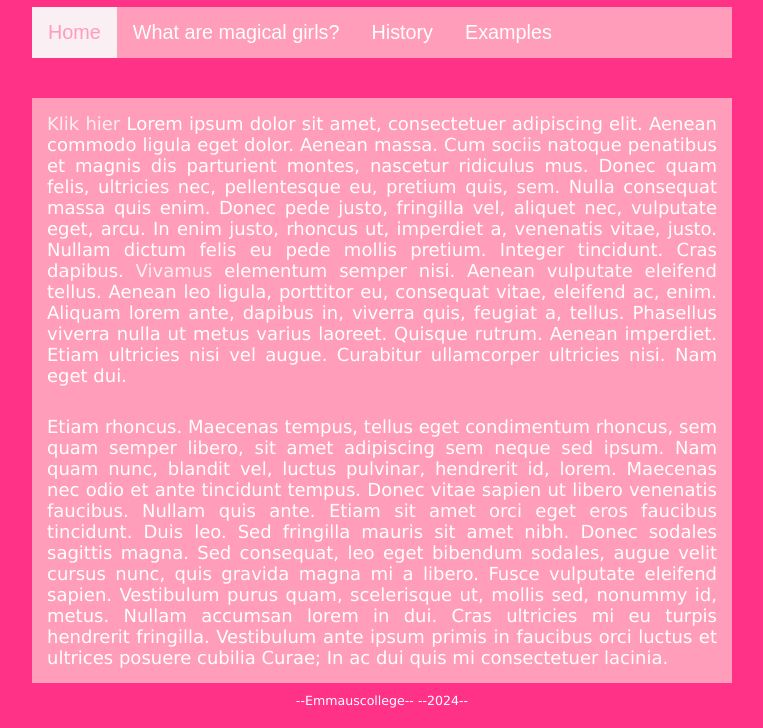
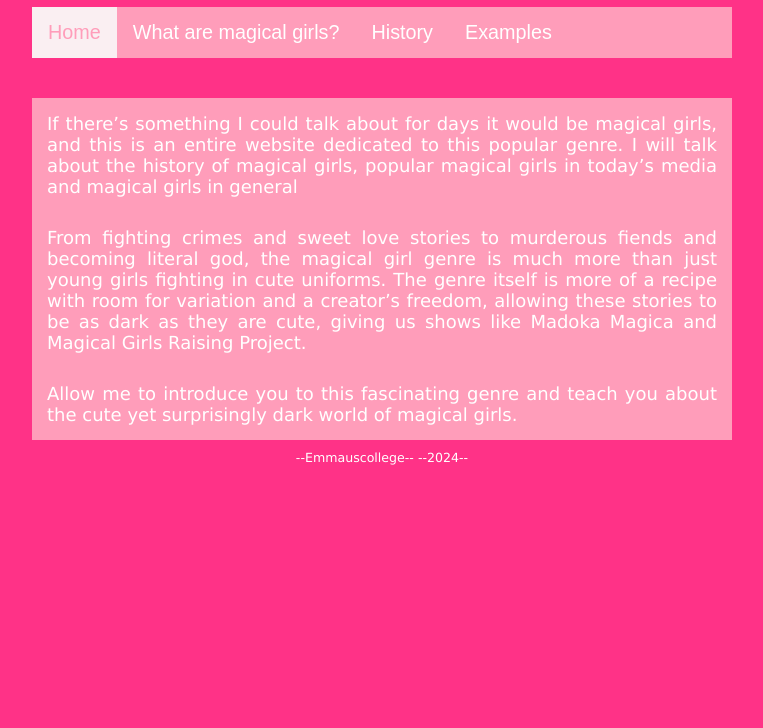
Before and after one commit to PienMuller/website, a plain HTML site: page magicalgirls.html in a window 1280 px wide. Shown: the part 86-814 px from the top of the page, without its empty margins (258-1021 px from the left). Drawn offline with Linux system fonts and the light colour scheme.

Commit message:
Homepage introduction

```diff
--- a/magicalgirls.html
+++ b/magicalgirls.html
@@ -29,35 +29,22 @@
       <div class="item">
 
         <p class="item-tekst">
-          <a href="http://nu.nl">Klik hier</a> Lorem ipsum dolor sit amet, consectetuer adipiscing elit. Aenean commodo
-          ligula eget dolor. Aenean massa. Cum sociis natoque penatibus et magnis dis parturient montes, nascetur
-          ridiculus mus. Donec quam felis, ultricies nec, pellentesque eu, pretium quis, sem. Nulla consequat massa quis
-          enim. Donec pede justo, fringilla vel, aliquet nec, vulputate eget, arcu. In enim justo, rhoncus ut, imperdiet
-          a, venenatis vitae, justo. Nullam dictum felis eu pede mollis pretium. Integer tincidunt. Cras dapibus. <a
-            href="http://www.encyclo.nl/begrip/dum%20vivimus%20vivamus">Vivamus</a> elementum semper nisi. Aenean
-          vulputate eleifend tellus. Aenean leo ligula, porttitor eu, consequat vitae, eleifend ac, enim. Aliquam lorem
-          ante, dapibus in, viverra quis, feugiat a, tellus. Phasellus viverra nulla ut metus varius laoreet. Quisque
-          rutrum. Aenean imperdiet. Etiam ultricies nisi vel augue. Curabitur ullamcorper ultricies nisi. Nam eget dui.
+          If there’s something I could talk about for days it would be magical girls, and this is an entire website dedicated to this popular genre. I will talk about the history of magical girls, popular magical girls in today’s media and magical girls in general
         </p>
       </div>
 
       <div class="item">
 
         <p class="item-tekst">
-          Etiam rhoncus. Maecenas tempus, tellus eget
-          condimentum rhoncus, sem quam semper libero, sit amet adipiscing sem neque sed ipsum. Nam quam nunc, blandit
-          vel, luctus pulvinar, hendrerit id, lorem. Maecenas nec odio et ante tincidunt tempus. Donec vitae sapien ut
-          libero venenatis faucibus. Nullam quis ante. Etiam sit amet orci eget eros faucibus tincidunt. Duis leo. Sed
-          fringilla mauris sit amet nibh. Donec sodales sagittis magna. Sed consequat, leo eget bibendum sodales, augue
-          velit cursus nunc, quis gravida magna mi a libero. Fusce vulputate eleifend sapien. Vestibulum purus quam,
-          scelerisque ut, mollis sed, nonummy id, metus. Nullam accumsan lorem in dui. Cras ultricies mi eu turpis
-          hendrerit fringilla. Vestibulum ante ipsum primis in faucibus orci luctus et ultrices posuere cubilia Curae;
-          In
-          ac dui quis mi consectetuer lacinia.
+          From fighting crimes and sweet love stories to murderous fiends and becoming literal god, the magical girl genre is much more than just young girls fighting in cute uniforms. The genre itself is more of a recipe with room for variation and a creator’s freedom, allowing these stories to be as dark as they are cute, giving us shows like Madoka Magica and Magical Girls Raising Project.
         </p>
       </div>
 
-
+     <div class="item">
+        <p class="item-tekst">
+          Allow me to introduce you to this fascinating genre and teach you about the cute yet surprisingly dark world of magical girls.
+        </p>
+     </div>
 
     </main>
 
```
Also changed, not shown: examples.html (+1 -1 lines), history.html (+1 -1 lines).
